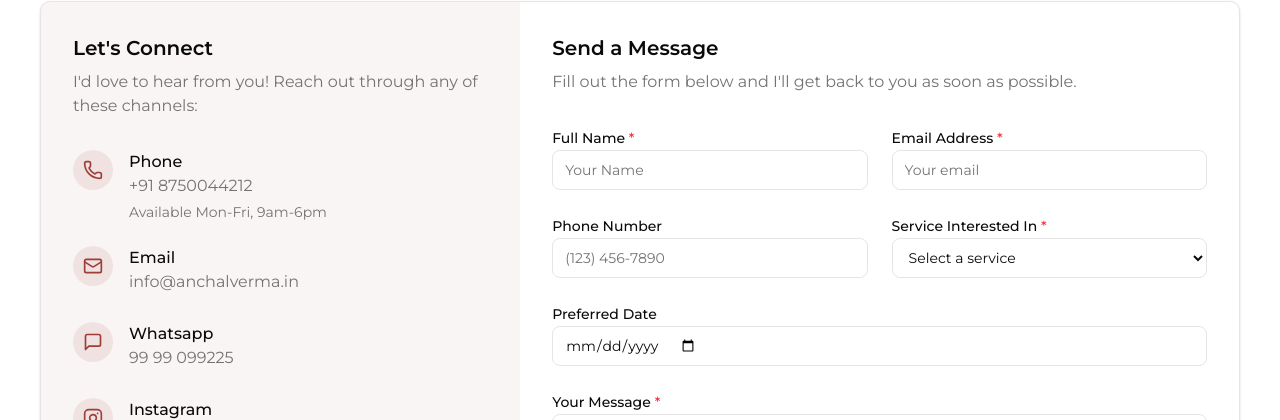
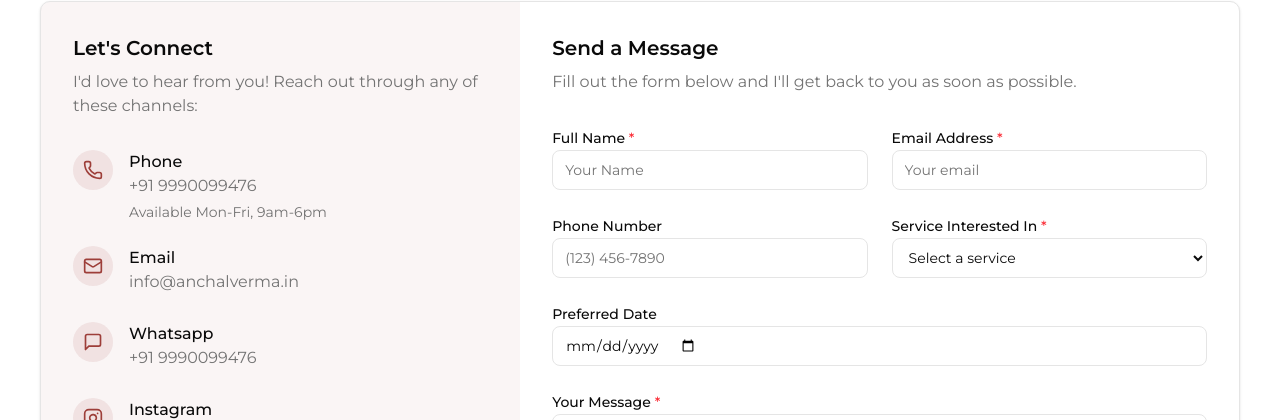
Before and after one commit to Ormon-huehuehue/anchalvarma, a Next.js app: page / in a window 1280 px wide. Shown: the part 4193-4613 px from the top of the page. Built offline with nearby package versions, Linux system fonts and the light colour scheme; a web font is replaced by a local one.

Commit message:
offical nunbers changed

```diff
--- a/src/components/Contact.tsx
+++ b/src/components/Contact.tsx
@@ -36,7 +36,7 @@ const Contact = () => {
                 </div>
                 <div>
                   <h4 className="font-medium">Phone</h4>
-                  <p className="text-muted-foreground">+91 8750044212</p>
+                  <p className="text-muted-foreground">+91 9990099476</p>
                   <p className="mt-1 text-sm text-muted-foreground">Available Mon-Fri, 9am-6pm</p>
                 </div>
               </div>
@@ -56,7 +56,7 @@ const Contact = () => {
               </div>
               </Link>
 
-              <Link href="https://wa.me/+919999099225" target="_blank" rel="noopener noreferrer"
+              <Link href="https://wa.me/+919990099476" target="_blank" rel="noopener noreferrer"
               className="flex items-start gap-4">
 
               <div className="flex items-start gap-4">
@@ -65,7 +65,7 @@ const Contact = () => {
                 </div>
                 <div>
                   <h4 className="font-medium">Whatsapp</h4>
-                  <p className="text-muted-foreground">99 99 099225</p>
+                  <p className="text-muted-foreground">+91 9990099476</p>
                   <p className="mt-1 text-sm text-muted-foreground"></p>
                 </div>
               </div>
```
